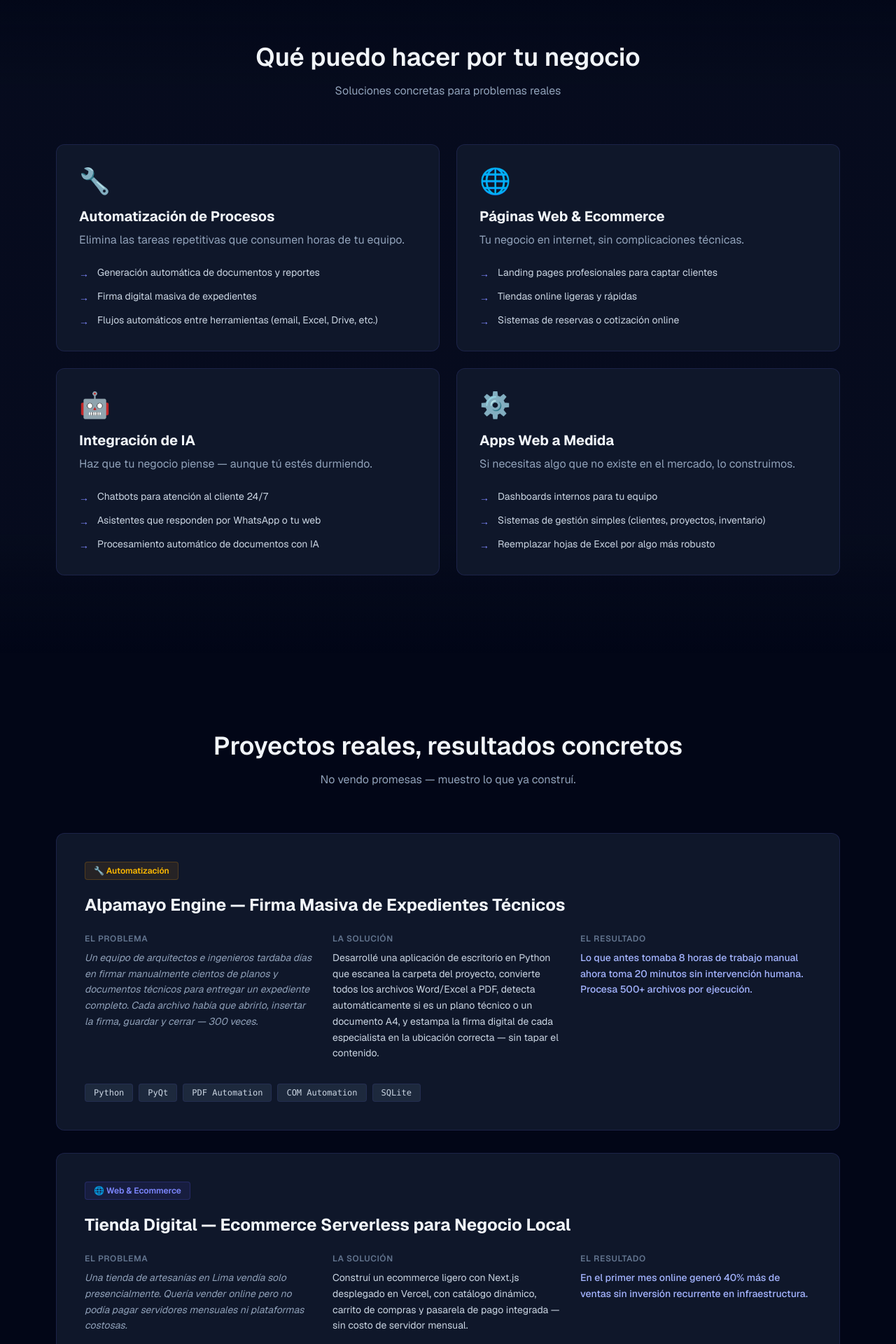
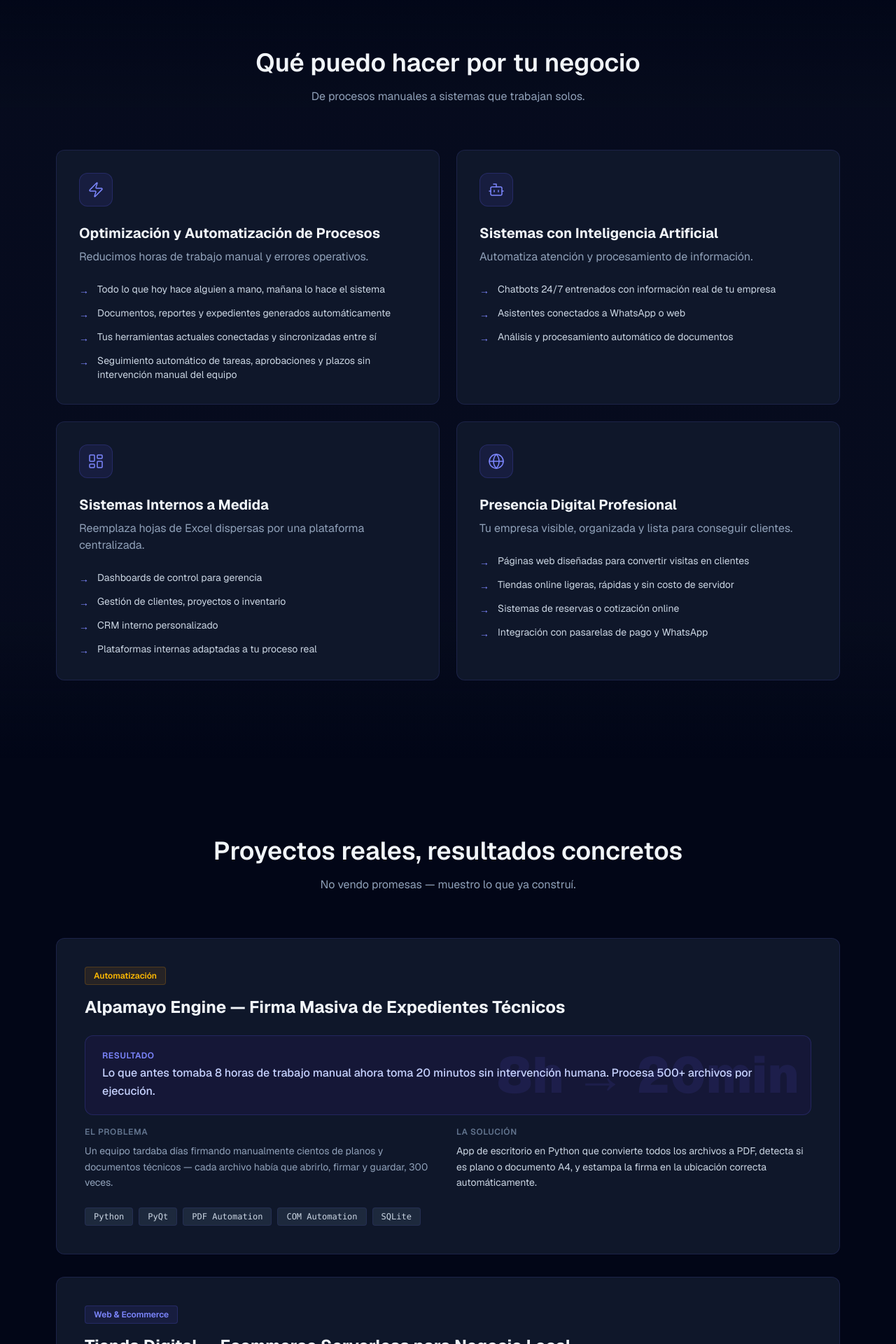
Before and after one commit to rafram96/portafolio, a Next.js app: page / in a window 1280 px wide. Shown: the part 1480-3400 px from the top of the page at 70% size. Built offline with nearby package versions, Linux system fonts and the light colour scheme.

Commit message:
Projects Missing

```diff
--- a/app/sections/HowIWork.tsx
+++ b/app/sections/HowIWork.tsx
@@ -1,32 +1,33 @@
-export default function HowIWork() {
+import { Search, FileText, Hammer, Rocket } from "lucide-react"
+
 const steps = [
   {
     number: "01",
-      icon: "💬",
+    icon: Search,
     title: "Diagnóstico",
-      //description: "Entiendo tu problema real, no asumo nada.",
-      description: "Escucho tus necesidades y analizo tu proceso actual para identificar el problema real"
+    description: "Escucho tus necesidades y analizo tu proceso actual para identificar el problema real.",
   },
   {
     number: "02",
-      icon: "📋",
+    icon: FileText,
     title: "Estrategia",
     description: "Presento una propuesta con inversión clara y plazos definidos.",
   },
   {
     number: "03",
-      icon: "🔨",
+    icon: Hammer,
     title: "Desarrollo",
     description: "Construyo la solución por etapas, entregando avances constantes para asegurar que vamos por buen camino.",
   },
   {
     number: "04",
-      icon: "🚀",
+    icon: Rocket,
     title: "Puesta en marcha",
     description: "Lanzamos el proyecto con acompañamiento y capacitación para que tú y tu equipo tengan el control total.",
   },
 ]
 
+export default function HowIWork() {
   return (
     <section id="proceso" className="py-28" style={{ background: "linear-gradient(to bottom, transparent 0%, rgba(15,23,42,0.35) 18%, rgba(15,23,42,0.35) 82%, transparent 100%)" }}>
       <div className="max-w-6xl mx-auto px-4">
@@ -45,10 +46,9 @@ export default function HowIWork() {
           ></div>
 
           {steps.map((step, i) => (
-            <div key={i} className="text-center relative">
-              {/* Número + ícono */}
-              <div className="relative inline-flex items-center justify-center w-16 h-16 rounded-full bg-slate-900 border border-indigo-500/20 mb-6">
-                <span className="text-2xl">{step.icon}</span>
+            <div key={i} className="text-center relative group">
+              <div className="relative inline-flex items-center justify-center w-16 h-16 rounded-full bg-slate-900 border border-indigo-500/20 mb-6 group-hover:border-indigo-500/60 group-hover:shadow-[0_0_20px_rgba(99,102,241,0.3)] transition">
+                <step.icon className="w-7 h-7 text-indigo-400" strokeWidth={1.5} />
               </div>
               <p className="text-indigo-400 text-xs font-bold tracking-widest uppercase mb-2">
                 Paso {step.number}
--- a/app/sections/Projects.tsx
+++ b/app/sections/Projects.tsx
@@ -1,39 +1,33 @@
 export default function Projects() {
   const projects = [
     {
-      badge: "🔧 Automatización",
+      badge: "Automatización",
       badgeColor: "bg-amber-500/10 text-amber-400 border-amber-500/20",
       title: "Alpamayo Engine — Firma Masiva de Expedientes Técnicos",
-      problem:
-        "Un equipo de arquitectos e ingenieros tardaba días en firmar manualmente cientos de planos y documentos técnicos para entregar un expediente completo. Cada archivo había que abrirlo, insertar la firma, guardar y cerrar — 300 veces.",
-      solution:
-        "Desarrollé una aplicación de escritorio en Python que escanea la carpeta del proyecto, convierte todos los archivos Word/Excel a PDF, detecta automáticamente si es un plano técnico o un documento A4, y estampa la firma digital de cada especialista en la ubicación correcta — sin tapar el contenido.",
-      result:
-        "Lo que antes tomaba 8 horas de trabajo manual ahora toma 20 minutos sin intervención humana. Procesa 500+ archivos por ejecución.",
+      metric: "8h → 20min",
+      result: "Lo que antes tomaba 8 horas de trabajo manual ahora toma 20 minutos sin intervención humana. Procesa 500+ archivos por ejecución.",
+      problem: "Un equipo tardaba días firmando manualmente cientos de planos y documentos técnicos — cada archivo había que abrirlo, firmar y guardar, 300 veces.",
+      solution: "App de escritorio en Python que convierte todos los archivos a PDF, detecta si es plano o documento A4, y estampa la firma en la ubicación correcta automáticamente.",
       stack: ["Python", "PyQt", "PDF Automation", "COM Automation", "SQLite"],
     },
     {
-      badge: "🌐 Web & Ecommerce",
+      badge: "Web & Ecommerce",
       badgeColor: "bg-indigo-500/10 text-indigo-400 border-indigo-500/20",
       title: "Tienda Digital — Ecommerce Serverless para Negocio Local",
-      problem:
-        "Una tienda de artesanías en Lima vendía solo presencialmente. Quería vender online pero no podía pagar servidores mensuales ni plataformas costosas.",
-      solution:
-        "Construí un ecommerce ligero con Next.js desplegado en Vercel, con catálogo dinámico, carrito de compras y pasarela de pago integrada — sin costo de servidor mensual.",
-      result:
-        "En el primer mes online generó 40% más de ventas sin inversión recurrente en infraestructura.",
+      metric: "+40% ventas",
+      result: "En el primer mes online generó 40% más de ventas sin inversión recurrente en infraestructura.",
+      problem: "Una tienda de artesanías en Lima vendía solo presencialmente y no podía costear servidores ni plataformas mensuales.",
+      solution: "Ecommerce ligero con Next.js en Vercel — catálogo dinámico, carrito y pasarela de pago integrada, costo de servidor cero.",
       stack: ["Next.js", "Vercel", "Stripe", "Tailwind CSS"],
     },
     {
-      badge: "🤖 IA",
+      badge: "IA",
       badgeColor: "bg-purple-500/10 text-purple-400 border-purple-500/20",
       title: "Asistente IA — Atención al Cliente Automatizada 24/7",
-      problem:
-        "Una notaría recibía cientos de consultas repetitivas por WhatsApp y email. El equipo perdía horas respondiendo las mismas preguntas sobre requisitos y horarios.",
-      solution:
-        "Implementé un chatbot con LLM local (Ollama) conectado a WhatsApp vía n8n, entrenado con los documentos y procedimientos de la notaría para dar respuestas precisas automáticamente.",
-      result:
-        "Redujo en 70% las consultas manuales. El equipo ahora solo atiende casos complejos que realmente necesitan atención humana.",
+      metric: "−70% consultas",
+      result: "Redujo en 70% las consultas manuales. El equipo ahora solo atiende casos complejos que realmente necesitan atención humana.",
+      problem: "Una notaría recibía cientos de consultas repetitivas por WhatsApp y email — el equipo perdía horas respondiendo siempre lo mismo.",
+      solution: "Chatbot con LLM local (Ollama) conectado a WhatsApp vía n8n, entrenado con documentos y procedimientos reales de la notaría.",
       stack: ["Ollama", "n8n", "Python", "FastAPI", "WhatsApp API"],
     },
   ]
@@ -51,54 +45,44 @@ export default function Projects() {
         <div className="flex flex-col gap-8">
           {projects.map((project, i) => (
             <div key={i} className="card p-8 md:p-10">
-              {/* Badge */}
-              <span
-                className={`inline-block text-xs font-semibold px-3 py-1 rounded border mb-5 ${project.badgeColor}`}
-              >
+              {/* Badge + título */}
+              <span className={`inline-block text-xs font-semibold px-3 py-1 rounded border mb-4 ${project.badgeColor}`}>
                 {project.badge}
               </span>
-
-              <h3 className="text-2xl font-bold text-slate-100 mb-6">
+              <h3 className="text-xl md:text-2xl font-bold text-slate-100 mb-6">
                 {project.title}
               </h3>
 
-              <div className="grid grid-cols-1 md:grid-cols-3 gap-6 mb-8">
-                {/* Problema */}
+              {/* Resultado destacado */}
+              <div className="relative rounded-xl bg-indigo-950/40 border border-indigo-500/20 px-6 py-5 mb-4 overflow-hidden">
+                <span
+                  aria-hidden="true"
+                  className="absolute right-4 top-1/2 -translate-y-1/2 text-5xl md:text-7xl font-black text-indigo-500/10 select-none pointer-events-none leading-none whitespace-nowrap"
+                >
+                  {project.metric}
+                </span>
+                <p className="text-xs font-semibold text-indigo-400 uppercase tracking-wider mb-1">Resultado</p>
+                <p className="text-indigo-200 text-sm md:text-base leading-relaxed font-medium relative z-10">
+                  {project.result}
+                </p>
+              </div>
+
+              {/* Problema + Solución */}
+              <div className="grid grid-cols-1 md:grid-cols-2 gap-6 mb-6">
                 <div>
-                  <p className="text-xs font-semibold text-slate-500 uppercase tracking-wider mb-2">
-                    El problema
-                  </p>
-                  <p className="text-slate-400 text-sm leading-relaxed italic">
-                    {project.problem}
-                  </p>
+                  <p className="text-xs font-semibold text-slate-500 uppercase tracking-wider mb-2">El problema</p>
+                  <p className="text-slate-400 text-sm leading-relaxed">{project.problem}</p>
                 </div>
-                {/* Solución */}
                 <div>
-                  <p className="text-xs font-semibold text-slate-500 uppercase tracking-wider mb-2">
-                    La solución
-                  </p>
-                  <p className="text-slate-300 text-sm leading-relaxed">
-                    {project.solution}
-                  </p>
-                </div>
-                {/* Resultado */}
-                <div>
-                  <p className="text-xs font-semibold text-slate-500 uppercase tracking-wider mb-2">
-                    El resultado
-                  </p>
-                  <p className="text-indigo-300 text-sm leading-relaxed font-medium">
-                    {project.result}
-                  </p>
+                  <p className="text-xs font-semibold text-slate-500 uppercase tracking-wider mb-2">La solución</p>
+                  <p className="text-slate-300 text-sm leading-relaxed">{project.solution}</p>
                 </div>
               </div>
 
               {/* Stack */}
               <div className="flex flex-wrap gap-2">
                 {project.stack.map((tech, j) => (
-                  <span
-                    key={j}
-                    className="bg-slate-800 text-slate-300 font-mono text-xs px-3 py-1 rounded border border-indigo-500/10"
-                  >
+                  <span key={j} className="bg-slate-800 text-slate-300 font-mono text-xs px-3 py-1 rounded border border-indigo-500/10">
                     {tech}
                   </span>
                 ))}
--- a/app/sections/Services.tsx
+++ b/app/sections/Services.tsx
@@ -1,46 +1,52 @@
-export default function Services() {
+import { Zap, Globe, Bot, LayoutDashboard } from "lucide-react"
+
 const services = [
   {
-      icon: "🔧",
-      title: "Automatización de Procesos",
-      description: "Elimina las tareas repetitivas que consumen horas de tu equipo.",
+    icon: Zap,
+    title: "Optimización y Automatización de Procesos",
+    description: "Reducimos horas de trabajo manual y errores operativos.",
     cases: [
-        "Generación automática de documentos y reportes",
-        "Firma digital masiva de expedientes",
-        "Flujos automáticos entre herramientas (email, Excel, Drive, etc.)",
+      "Todo lo que hoy hace alguien a mano, mañana lo hace el sistema",
+      "Documentos, reportes y expedientes generados automáticamente",
+      "Tus herramientas actuales conectadas y sincronizadas entre sí",
+      "Seguimiento automático de tareas, aprobaciones y plazos sin intervención manual del equipo",
     ],
   },
   {
-      icon: "🌐",
-      title: "Páginas Web & Ecommerce",
-      description: "Tu negocio en internet, sin complicaciones técnicas.",
+    icon: Bot,
+    title: "Sistemas con Inteligencia Artificial",
+    description: "Automatiza atención y procesamiento de información.",
     cases: [
-        "Landing pages profesionales para captar clientes",
-        "Tiendas online ligeras y rápidas",
-        "Sistemas de reservas o cotización online",
+      "Chatbots 24/7 entrenados con información real de tu empresa",
+      "Asistentes conectados a WhatsApp o web",
+      "Análisis y procesamiento automático de documentos",
     ],
   },
   {
-      icon: "🤖",
-      title: "Integración de IA",
-      description: "Haz que tu negocio piense — aunque tú estés durmiendo.",
+    icon: LayoutDashboard,
+    title: "Sistemas Internos a Medida",
+    description: "Reemplaza hojas de Excel dispersas por una plataforma centralizada.",
     cases: [
-        "Chatbots para atención al cliente 24/7",
-        "Asistentes que responden por WhatsApp o tu web",
-        "Procesamiento automático de documentos con IA",
+      "Dashboards de control para gerencia",
+      "Gestión de clientes, proyectos o inventario",
+      "CRM interno personalizado",
+      "Plataformas internas adaptadas a tu proceso real",
     ],
   },
   {
-      icon: "⚙️",
-      title: "Apps Web a Medida",
-      description: "Si necesitas algo que no existe en el mercado, lo construimos.",
+    icon: Globe,
+    title: "Presencia Digital Profesional",
+    description: "Tu empresa visible, organizada y lista para conseguir clientes.",
     cases: [
-        "Dashboards internos para tu equipo",
-        "Sistemas de gestión simples (clientes, proyectos, inventario)",
-        "Reemplazar hojas de Excel por algo más robusto",
+      "Páginas web diseñadas para convertir visitas en clientes",
+      "Tiendas online ligeras, rápidas y sin costo de servidor",
+      "Sistemas de reservas o cotización online",
+      "Integración con pasarelas de pago y WhatsApp",
     ],
   },
 ]
+
+export default function Services() {
 
   return (
     <section id="servicios" className="py-28" style={{ background: "linear-gradient(to bottom, transparent 0%, rgba(15,23,42,0.35) 18%, rgba(15,23,42,0.35) 82%, transparent 100%)" }}>
@@ -49,13 +55,15 @@ export default function Services() {
           Qué puedo hacer por tu negocio
         </h2>
         <p className="text-slate-400 text-center mb-16 max-w-xl mx-auto">
-          Soluciones concretas para problemas reales
+          De procesos manuales a sistemas que trabajan solos.
         </p>
 
         <div className="grid grid-cols-1 md:grid-cols-2 gap-6">
           {services.map((service, i) => (
             <div key={i} className="card p-8">
-              <span className="text-4xl block mb-4">{service.icon}</span>
+              <div className="w-12 h-12 rounded-xl bg-indigo-500/10 border border-indigo-500/20 flex items-center justify-center mb-6">
+                <service.icon className="w-6 h-6 text-indigo-400" strokeWidth={1.5} />
+              </div>
               <h3 className="text-xl font-bold text-slate-100 mb-2">{service.title}</h3>
               <p className="text-slate-400 mb-6">{service.description}</p>
               <ul className="space-y-3">
--- a/app/sections/TechStack.tsx
+++ b/app/sections/TechStack.tsx
@@ -1,33 +1,54 @@
 "use client"
 
-import { useState } from "react"
+import { useState, useRef } from "react"
 
 const tools = [
   // Página 1 — las 9 más relevantes para el perfil
-  { name: "Python", desc: "Automatización de procesos y desarrollo backend", icon: "python", color: "3776AB" },
-  { name: "React / Next.js", desc: "Interfaces web rápidas y profesionales", icon: "nextdotjs", color: "ffffff" },
+  { name: "Python", desc: "Automatización de procesos y desarrollo backend", icon: "python", color: "ECD53F" },
+  { name: "React / Next.js", desc: "Interfaces web rápidas y profesionales", icon: "react", color: "61DAFB" },
   { name: "JavaScript / TypeScript", desc: "Desarrollo web moderno y robusto", icon: "typescript", color: "3178C6" },
   { name: "n8n", desc: "Automatización de flujos entre herramientas", icon: "n8n", color: "EA4B71" },
   { name: "LLMs", desc: "Modelos de inteligencia artificial aplicados al negocio", icon: "ollama", color: "ffffff" },
   { name: "FastAPI", desc: "Integración y comunicación entre sistemas", icon: "fastapi", color: "009688" },
   { name: "Docker", desc: "Despliegue consistente en cualquier entorno", icon: "docker", color: "2496ED" },
   { name: "AWS / Serverless", desc: "Infraestructura en la nube escalable y económica", icon: "serverless", color: "FD5750" },
+  { name: "Google Gemini", desc: "Integración de inteligencia artificial en aplicaciones", icon: "googlegemini", color: "ab87de" },
+  // Página 2
+  { name: "LangChain", desc: "Orquestación de LLMs y sistemas RAG", icon: "langchain", color: "ffffff" },
   { name: "PostgreSQL", desc: "Almacenamiento seguro de información estructurada", icon: "postgresql", color: "4169E1" },
-  // Página 2
   { name: "MongoDB", desc: "Gestión de datos flexibles y no estructurados", icon: "mongodb", color: "47A248" },
-  { name: "Redis", desc: "Optimización de rendimiento en tiempo real", icon: "redis", color: "FF4438" },
+  { name: "Redis", desc: "Optimización de datos consultados en tiempo real", icon: "redis", color: "FF4438" },
+  { name: "GitHub", desc: "Colaboración y control de versiones del código", icon: "github", color: "ffffff" },
+  { name: "Qt", desc: "Desarrollo de interfaces gráficas de escritorio", icon: "qt", color: "41CD52" },
   { name: "Vercel", desc: "Publicación y disponibilidad web garantizada", icon: "vercel", color: "ffffff" },
   { name: "Tailwind CSS", desc: "Diseño visual moderno y consistente", icon: "tailwindcss", color: "06B6D4" },
   { name: "Git", desc: "Control de versiones y respaldo del código", icon: "git", color: "F05032" },
+  // Página 3
+  { name: "PgVector", desc: "Base de datos vectorial en PostgreSQL", icon: "postgresql", color: "FF0000" },
+  { name: "Node.js", desc: "Backend ligero para APIs y servicios", icon: "nodedotjs", color: "339933" },
+  { name: "OpenCV", desc: "Visión por computadora y procesamiento de imágenes", icon: "opencv", color: "5c3bf5" },
+  { name: "Hugging Face", desc: "Uso de modelos open-source y fine-tuning", icon: "huggingface", color: "FFD21E" },
 ]
 
 const PAGE_SIZE = 9
 
 export default function TechStack() {
   const [page, setPage] = useState(0)
+  const [fading, setFading] = useState(false)
+  const timeoutRef = useRef<ReturnType<typeof setTimeout> | null>(null)
 
   const totalPages = Math.ceil(tools.length / PAGE_SIZE)
   const visible = tools.slice(page * PAGE_SIZE, page * PAGE_SIZE + PAGE_SIZE)
+
+  const goTo = (next: number) => {
+    if (fading) return
+    setFading(true)
+    if (timeoutRef.current) clearTimeout(timeoutRef.current)
+    timeoutRef.current = setTimeout(() => {
+      setPage(next)
+      setFading(false)
+    }, 250)
+  }
 
   return (
     <section id="stack" className="py-28">
@@ -35,12 +56,23 @@ export default function TechStack() {
         <h2 className="text-3xl md:text-4xl font-semibold text-slate-100 text-center mb-4">
           Las herramientas que uso
         </h2>
+        <p className="text-indigo-300/80 text-center text-lg mb-3 font-medium">
+          Diseño sistemas que conectan procesos, datos e inteligencia.
+        </p>
         <p className="text-slate-400 text-center mb-16">
           Tecnologías probadas para soluciones confiables
         </p>
 
         {/* Grid con altura fija para que la navegación no se mueva */}
-        <div className="grid grid-cols-2 sm:grid-cols-3 gap-5 max-w-4xl mx-auto" style={{ minHeight: "480px" }}>
+        <div
+          className="grid grid-cols-2 sm:grid-cols-3 gap-5 max-w-4xl mx-auto transition-all duration-250"
+          style={{
+            minHeight: "480px",
+            opacity: fading ? 0 : 1,
+            transform: fading ? "translateY(8px)" : "translateY(0px)",
+            transition: "opacity 250ms ease, transform 250ms ease",
+          }}
+        >
           {visible.map((tool) => (
             <div
               key={tool.name}
@@ -84,33 +116,29 @@ export default function TechStack() {
         {/* Navegación */}
         <div className="flex items-center justify-center gap-4 mt-10">
           <button
-            onClick={() => setPage((p) => Math.max(p - 1, 0))}
-            disabled={page === 0}
-            className="w-11 h-11 flex items-center justify-center rounded-full border border-indigo-500/20 text-slate-300 text-lg hover:border-indigo-500/60 hover:text-indigo-300 disabled:opacity-20 disabled:cursor-not-allowed transition"
+            onClick={() => goTo((page - 1 + totalPages) % totalPages)}
+            className="w-11 h-11 flex items-center justify-center rounded-full border border-indigo-500/20 text-slate-300 text-lg hover:border-indigo-500/60 hover:text-indigo-300 transition"
             aria-label="Página anterior"
           >
             ←
           </button>
 
           <div className="flex items-center gap-2">
-            {Array.from({ length: totalPages }).map((_, i) => (
-              <button
-                key={i}
-                onClick={() => setPage(i)}
+            {[0, 1, 2].map((dot) => (
+              <span
+                key={dot}
                 className={`rounded-full transition-all duration-300 ${
-                  i === page
+                  dot === page % 3
                     ? "w-2.5 h-2.5 bg-indigo-400"
-                    : "w-2 h-2 bg-slate-600 hover:bg-slate-400"
+                    : "w-2 h-2 bg-slate-600"
                 }`}
-                aria-label={`Ir a página ${i + 1}`}
               />
             ))}
           </div>
 
           <button
-            onClick={() => setPage((p) => Math.min(p + 1, totalPages - 1))}
-            disabled={page === totalPages - 1}
-            className="w-11 h-11 flex items-center justify-center rounded-full border border-indigo-500/20 text-slate-300 text-lg hover:border-indigo-500/60 hover:text-indigo-300 disabled:opacity-20 disabled:cursor-not-allowed transition"
+            onClick={() => goTo((page + 1) % totalPages)}
+            className="w-11 h-11 flex items-center justify-center rounded-full border border-indigo-500/20 text-slate-300 text-lg hover:border-indigo-500/60 hover:text-indigo-300 transition"
             aria-label="Página siguiente"
           >
             →
--- a/package.json
+++ b/package.json
@@ -10,6 +10,7 @@
   },
   "dependencies": {
     "lenis": "^1.3.17",
+    "lucide-react": "^0.575.0",
     "next": "16.0.7",
     "react": "19.2.0",
     "react-dom": "19.2.0",
```
Also changed, not shown: app/sections/PainPoints.tsx (+14 -10 lines), 1 other file (tests, documents, lock files or other folders). Lines whose indentation alone changed are shown as unchanged.
